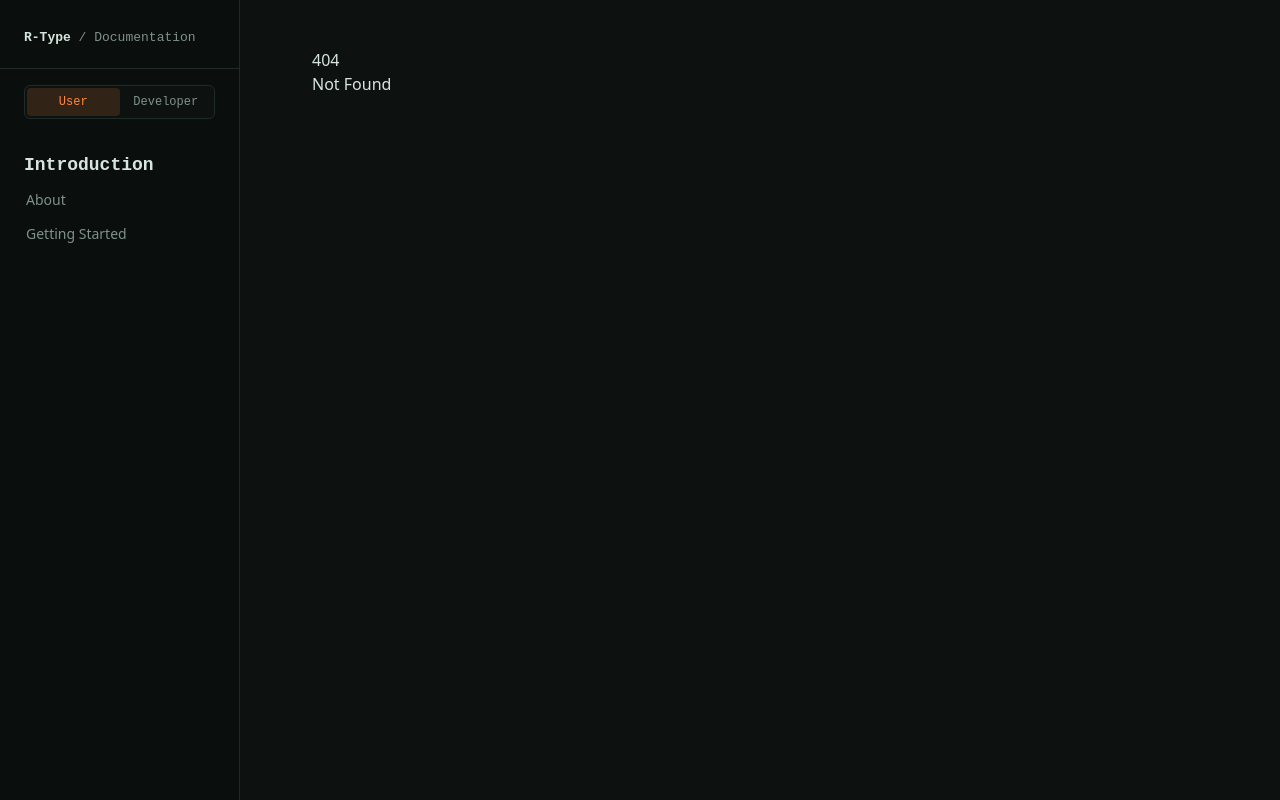
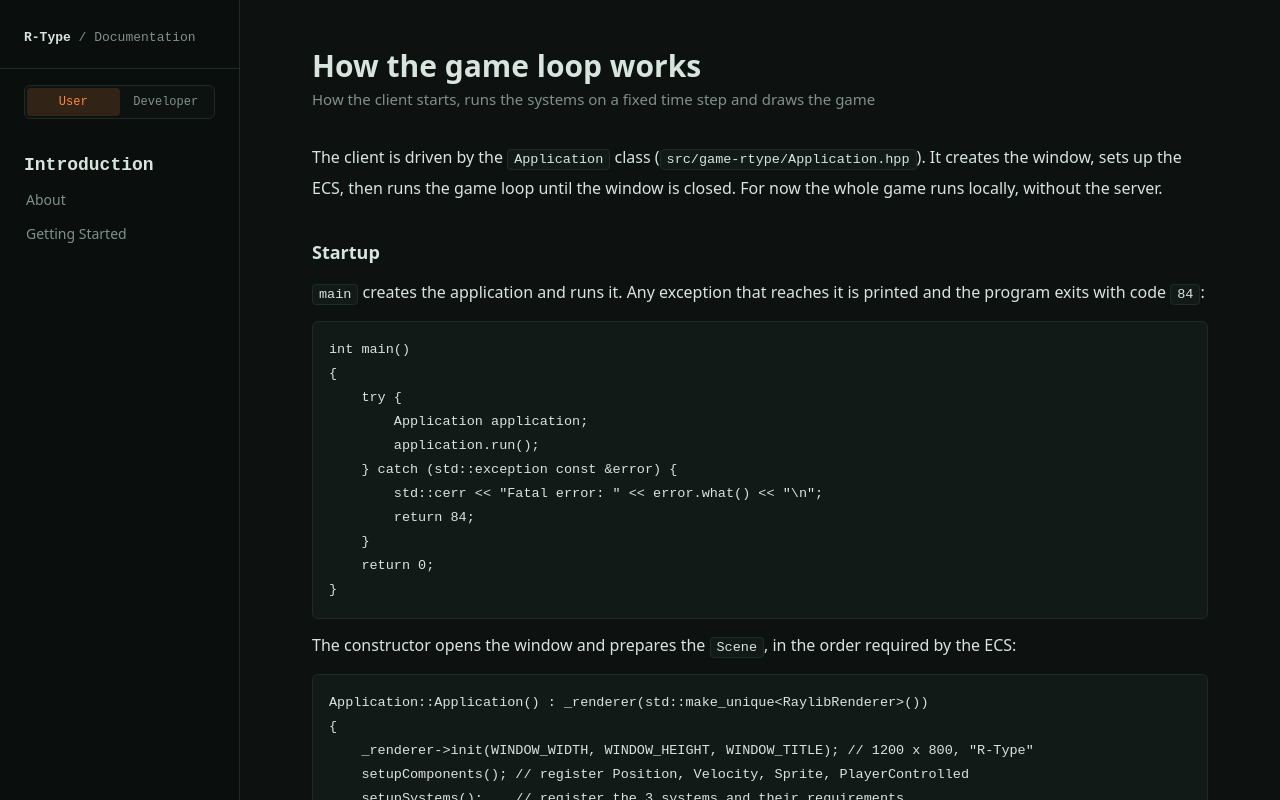
Before and after one commit to Yoyott29/R-Type, a SvelteKit app in the folder Documentation/R-Type/: page /developer/game-loop in a window 1280 px wide. Before the commit this address had no page. Built offline with nearby package versions, Linux system fonts and the light colour scheme.

Commit message:
[A.PI] [Initialize_ECS] Feat: added the game loop page to the documentation

```diff
--- /dev/null
+++ b/Documentation/R-Type/src/routes/developer/game-loop/+page.svelte
@@ -0,0 +1,180 @@
+<script>
+	const mainExample = `int main()
+{
+    try {
+        Application application;
+        application.run();
+    } catch (std::exception const &error) {
+        std::cerr << "Fatal error: " << error.what() << "\\n";
+        return 84;
+    }
+    return 0;
+}`;
+
+	const constructorExample = `Application::Application() : _renderer(std::make_unique<RaylibRenderer>())
+{
+    _renderer->init(WINDOW_WIDTH, WINDOW_HEIGHT, WINDOW_TITLE); // 1200 x 800, "R-Type"
+    setupComponents(); // register Position, Velocity, Sprite, PlayerControlled
+    setupSystems();    // register the 3 systems and their requirements
+    setupEntities();   // create the player and a decoration
+}`;
+
+	const loopExample = `#define FIXED_DELTA_TIME (1.0f / 60.0f)
+#define MAX_FRAME_TIME 0.25f
+
+void Application::run()
+{
+    float accumulator = 0.0f;
+
+    while (!_renderer->shouldClose()) {
+        float frameTime = _renderer->getFrameTime();
+        if (frameTime > MAX_FRAME_TIME)
+            frameTime = MAX_FRAME_TIME;
+        accumulator += frameTime;
+
+        while (accumulator >= FIXED_DELTA_TIME) {
+            _inputSystem->update(_scene);
+            _movementSystem->update(_scene);
+            accumulator -= FIXED_DELTA_TIME;
+        }
+
+        _renderer->beginFrame();
+        _renderer->clear(ColorRGBA{0, 0, 0, 255});
+        _renderSystem->update(_scene, *_renderer);
+        _renderer->endFrame();
+    }
+}`;
+
+	const stepsExample = `frame takes 1/60 s   -> 1 simulation step,  1 render
+frame takes 1/30 s   -> 2 simulation steps, 1 render
+frame takes 1 s      -> clamped to 0.25 s, about 15 simulation steps, 1 render`;
+
+	const rendererExample = `class IRenderer {
+  public:
+    virtual ~IRenderer() = default;
+    virtual void init(int width, int height, std::string const &title) = 0;
+    virtual bool shouldClose() = 0;
+    virtual void beginFrame() = 0;
+    virtual void endFrame() = 0;
+    virtual void clear(ColorRGBA color) = 0;
+    virtual void drawRectangle(float x, float y, float width, float height, ColorRGBA color) = 0;
+    virtual float getFrameTime() = 0;
+};`;
+
+	const errorsExample = `std::runtime_error
+└── EngineError
+    ├── MissingComponentError        the entity does not have the requested component
+    ├── EntityLimitError             more than MAX_ENTITIES entities alive
+    ├── ComponentNotRegisteredError  the component type was not registered
+    ├── OutOfRangeEntityError        the entity id is not below MAX_ENTITIES
+    └── RegisterError                defined, not thrown anywhere yet`;
+</script>
+
+<svelte:head>
+	<title>How the game loop works - R-Type docs</title>
+</svelte:head>
+
+{#snippet code(text)}
+	<pre
+		class="mt-3 overflow-x-auto rounded-md border border-[#1e2b26] bg-[#121a17] p-4 font-mono text-[13.5px] leading-6"><code
+			>{text}</code
+		></pre>
+{/snippet}
+
+{#snippet c(text)}<code
+		class="rounded border border-[#1e2b26] bg-[#121a17] px-1.5 py-0.5 font-mono text-[13.5px]"
+		>{text}</code
+	>{/snippet}
+
+<h1 class="text-3xl font-semibold">How the game loop works</h1>
+<p class="mt-1 mb-8 text-[15px] text-[#7f9189]">
+	How the client starts, runs the systems on a fixed time step and draws the game
+</p>
+
+<p class="max-w-[100ch] leading-7">
+	The client is driven by the {@render c('Application')} class
+	({@render c('src/game-rtype/Application.hpp')}). It creates the window, sets up the ECS, then runs
+	the game loop until the window is closed. For now the whole game runs locally, without the server.
+</p>
+
+<h2 class="mt-9 text-lg font-semibold">Startup</h2>
+<p class="mt-3 max-w-[100ch] leading-7">
+	{@render c('main')} creates the application and runs it. Any exception that reaches it is printed
+	and the program exits with code {@render c('84')}:
+</p>
+{@render code(mainExample)}
+<p class="mt-3 max-w-[100ch] leading-7">
+	The constructor opens the window and prepares the {@render c('Scene')}, in the order required by
+	the ECS:
+</p>
+{@render code(constructorExample)}
+<ul class="mt-3 max-w-[100ch] list-disc space-y-1.5 pl-5 leading-7">
+	<li>
+		<strong class="font-semibold">The player</strong>: a red 50 x 35 rectangle at (0, 200), with
+		{@render c('Position')}, {@render c('Velocity')}, {@render c('Sprite')} and
+		{@render c('PlayerControlled')}. It moves with the arrow keys.
+	</li>
+	<li>
+		<strong class="font-semibold">The decoration</strong>: a blue 64 x 16 rectangle at (400, 100), with
+		a constant velocity of (100, 20) pixels per second. It has no
+		{@render c('PlayerControlled')}, so the keyboard does not affect it.
+	</li>
+</ul>
+
+<h2 class="mt-9 text-lg font-semibold">The fixed time step</h2>
+<p class="mt-3 max-w-[100ch] leading-7">
+	The simulation (input and movement) always advances by steps of exactly
+	{@render c('FIXED_DELTA_TIME')}, 1/60 of a second ({@render c('src/engine/core/Time.hpp')}), whatever
+	the speed of the computer. Drawing happens once per frame.
+</p>
+{@render code(loopExample)}
+<ol class="mt-3 max-w-[100ch] list-decimal space-y-1.5 pl-5 leading-7">
+	<li>The time spent on the last frame is added to an accumulator.</li>
+	<li>
+		As long as the accumulator holds at least one step, the simulation systems run once and one step
+		is removed from it. The rest is kept for the next frame.
+	</li>
+	<li>The frame is drawn with the render system.</li>
+</ol>
+{@render code(stepsExample)}
+<p class="mt-3 max-w-[100ch] leading-7">
+	A fixed step keeps the movement identical on every machine, and the same simulation can later run on
+	the server. The frame time is clamped to {@render c('MAX_FRAME_TIME')} (0.25 s) so that a long freeze,
+	such as dragging the window, does not trigger hundreds of steps at once.
+</p>
+
+<h2 class="mt-9 text-lg font-semibold">The renderer</h2>
+<p class="mt-3 max-w-[100ch] leading-7">
+	The engine never calls raylib. It draws through the {@render c('IRenderer')} interface
+	({@render c('src/engine/renderer/IRenderer.hpp')}), with its own colour type
+	{@render c('ColorRGBA')}:
+</p>
+{@render code(rendererExample)}
+<p class="mt-3 max-w-[100ch] leading-7">
+	{@render c('RaylibRenderer')} ({@render c('src/game-rtype/RaylibRenderer.hpp')}) implements this
+	interface with raylib. It opens the window with a 60 FPS target, hides raylib logs, converts
+	{@render c('ColorRGBA')} to raylib colours and closes the window in its destructor. Changing the
+	graphics library only requires a new class implementing {@render c('IRenderer')}.
+</p>
+
+<h2 class="mt-9 text-lg font-semibold">Errors</h2>
+<p class="mt-3 max-w-[100ch] leading-7">
+	The engine reports misuse with exceptions defined in
+	{@render c('src/engine/errors/EngineError.hpp')}. They all inherit from {@render c('EngineError')},
+	so they can be caught together, and they end up in the {@render c('catch')} of {@render c('main')}
+	if nothing catches them before:
+</p>
+{@render code(errorsExample)}
+
+<h2 class="mt-9 text-lg font-semibold">Good to know</h2>
+<ul class="mt-3 max-w-[100ch] list-disc space-y-1.5 pl-5 leading-7">
+	<li>
+		{@render c('InputSystem')} reads the keyboard with raylib directly, so input does not go through
+		{@render c('IRenderer')}.
+	</li>
+	<li>
+		Systems run in the order they are called in {@render c('run')}: input first, then movement, so a
+		key press moves the player in the same step.
+	</li>
+	<li>Nothing keeps entities on screen yet: the decoration keeps moving and leaves the window.</li>
+</ul>
```
